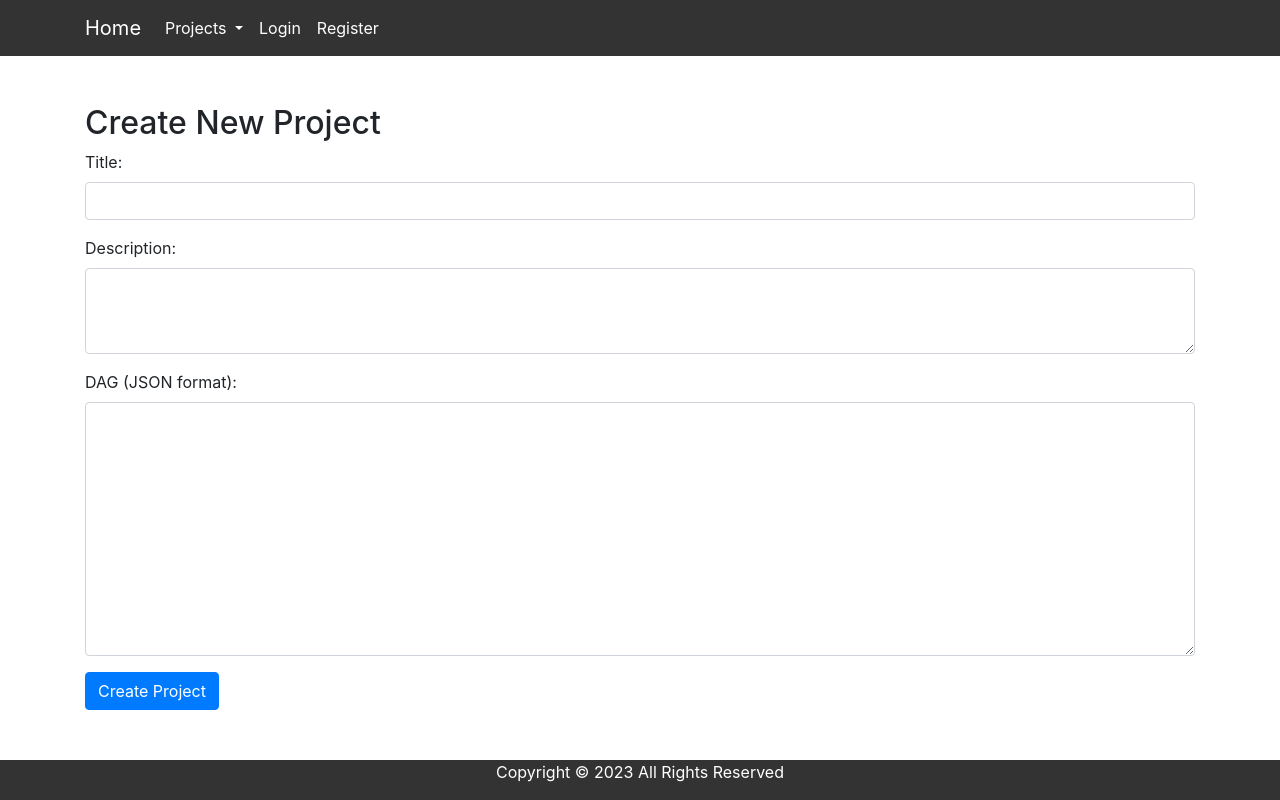
After one commit to haidi-ustc/flask_matflow, a Flask app: page /create_project in a window 1280 px wide. The commit adds this page. Run offline with Flask 3, Linux system fonts and the light colour scheme; parts of the project's set-up code (start-up, migrations or seed data) failed here and were passed over; some libraries are stand-ins or nearby versions.

Commit message:
first version support list projects and create project

```diff
--- a/app.py
+++ b/app.py
@@ -18,6 +18,7 @@ def create_app(config_name):
     app.bcrypt = Bcrypt(app)
 
     regist_blueprints(app)
+    #print(app.config)
 
     print(" * Creating Celery app...")   # Debugging print statement
     init_celery(app)
--- a/main/views.py
+++ b/main/views.py
@@ -1,9 +1,14 @@
-from flask import render_template, jsonify, redirect, url_for, current_app
+import os
+import json
+import markdown
+from flask import session
+from bson import ObjectId
+from flask import render_template, jsonify, redirect, url_for, current_app, request,flash
 from flask_jwt_extended import create_access_token
 from wtforms import StringField, PasswordField, SubmitField
 from wtforms.validators import DataRequired, Length
 from flask_wtf import FlaskForm
-from flask import session
+from datetime import datetime
 
 from main import main
 
@@ -71,7 +76,55 @@ def dashboard():
 
 @main.route('/')
 def index():
+    # Read the README.md file
+    with open(os.path.dirname(main.root_path) + '/README.md', 'r') as f:
+        content = f.read()
+
+    # Convert to HTML
+    content_html = markdown.markdown(content)
+
+    return render_template('index.html', content=content_html)
+
+@main.route('/list_projects')
+def list_projects():
+    mongo = current_app.mongo
+    projects=list(mongo.db.projects.find())
     if session.get("logged_in"):
-        return render_template('index.html')
+        return render_template('list_projects.html',projects=projects)
     else:
-        return redirect(url_for('main.login'))
+        return redirect(url_for('main.index'))
+
+@main.route('/create_project', methods=['GET'])
+def create_project():
+    return render_template('create_project.html')
+
+@main.route('/save_project', methods=['POST'])
+def save_project():
+    mongo = current_app.mongo
+    title = request.form.get('title')
+    description = request.form.get('description')
+    dag = json.loads(request.form.get('dag'))
+
+
+    entry = mongo.db.projects.insert_one({"title":title,
+                       "description":description,"dag":dag,
+                       "created_time":datetime.now(),"ended_time":None})
+    if entry.inserted_id:
+       flash('Project saved successfully!', 'success')
+       return redirect(url_for('main.list_projects'))
+    else:
+       flash('Project saved Failed!', 'fail')
+       return render_template('create_project.html')
+
+@main.route('/update_project_dag', methods=['POST'])
+def update_project_dag():
+    mongo = current_app.mongo
+    project_id = ObjectId(request.form.get('project_id'))
+    dag_data = json.loads(request.form.get('dag_data'))
+
+    project = mongo.db.projects.find_one({"_id": project_id})
+    if project:
+        mongo.db.projects.update_one({"_id": project_id}, {"$set": {"dag": dag_data}})
+        return jsonify({"message": "Data updated successfully!"})
+    else:
+        return jsonify({"message": "Project not found!"}), 404
--- a/templates/base.html
+++ b/templates/base.html
@@ -20,6 +20,9 @@
         .account h1 {
             text-align: center;
         }
+       .nav-link {
+           color: #fff !important;
+       }
 	body {
        display: flex;
        flex-direction: column;
@@ -33,16 +36,22 @@ footer {
 </head>
 <body>
     <header>
-        <nav class="navbar navbar-expand-lg navbar-light bg-light">
+        <nav class="navbar navbar-expand-lg" style="background-color: #333;">
             <div class="container">
-                <a class="navbar-brand" href="#">Home</a>
+                <a class="navbar-brand" href="{{ url_for('main.index') }}" style="color: #fff;">Home</a>
                 <button class="navbar-toggler" type="button" data-toggle="collapse" data-target="#navbarNav" aria-controls="navbarNav" aria-expanded="false" aria-label="Toggle navigation">
                     <span class="navbar-toggler-icon"></span>
                 </button>
                 <div class="collapse navbar-collapse" id="navbarNav">
                     <ul class="navbar-nav">
-                        <li class="nav-item">
-                            <a class="nav-link" href="#">Project</a>
+                    <li class="nav-item dropdown">
+                        <a class="nav-link dropdown-toggle" href="#" id="projectsDropdown" role="button" data-toggle="dropdown" aria-haspopup="true" aria-expanded="false" >
+                            Projects
+                        </a>
+                        <div class="dropdown-menu" aria-labelledby="projectsDropdown">
+                            <a class="dropdown-item" href="{{ url_for('main.list_projects') }}">View Existing Projects</a>
+                            <a class="dropdown-item" href="{{ url_for('main.create_project') }}">Create New Project</a>
+                        </div>
                     </li>
                         {% if not session.logged_in %}
                         <li class="nav-item">
@@ -60,17 +69,17 @@ footer {
                         </li>
 
                         {% endif %}
+
                     </ul>
                 </div>
             </div>
         </nav>
+
     </header>
-    <div class="account">
      {% block content %}{% endblock %}
-    </div>
-    <footer class="navbar-fixed-bottom navbar-light bg-light">
+<footer class="navbar-fixed-bottom" style="background-color: #333;">
     <div class="container text-center">
-            <p>Copyright © 2023 All Rights Reserved</p>
+        <p style="color: #fff;">Copyright © 2023 All Rights Reserved</p>
     </div>
 </footer>
 
--- /dev/null
+++ b/templates/create_project.html
@@ -0,0 +1,24 @@
+{% extends "base.html" %}
+
+{% block title %}Create Project{% endblock %}
+
+{% block content %}
+<div class="container mt-5">
+    <h2>Create New Project</h2>
+    <form action="{{ url_for('main.save_project') }}" method="post">
+        <div class="form-group">
+            <label for="title">Title:</label>
+            <input type="text" class="form-control" id="title" name="title" required>
+        </div>
+        <div class="form-group">
+            <label for="description">Description:</label>
+            <textarea class="form-control" id="description" name="description" rows="3" required></textarea>
+        </div>
+        <div class="form-group">
+            <label for="dag">DAG (JSON format):</label>
+            <textarea class="form-control" id="dag" name="dag" rows="10" required></textarea>
+        </div>
+        <button type="submit" class="btn btn-primary">Create Project</button>
+    </form>
+</div>
+{% endblock %}
--- a/templates/dashboard.html
+++ b/templates/dashboard.html
@@ -1,6 +1,6 @@
 {% extends "base.html" %}
 
-{% block title %}Home{% endblock %}
+{% block title %}Dashboard{% endblock %}
 
 {% block content %}
 <div class="container mt-5">
--- a/templates/login.html
+++ b/templates/login.html
@@ -3,6 +3,8 @@
 {% block title %}Login{% endblock %}
 
 {% block content %}
+<div class="account">
+
 <form action="" method="post">
     <div class="form-group">
         {{ form.name.label }}
@@ -21,4 +23,5 @@
     {{ form.csrf_token }}
     {{ form.submit(class="btn btn-primary") }}
 </form>
+</div>
 {% endblock %}
--- a/templates/register.html
+++ b/templates/register.html
@@ -3,6 +3,8 @@
 {% block title %}Register{% endblock %}
 
 {% block content %}
+<div class="account">
+
 <form action="" method="post">
     <div class="form-group">
         {{ form.username.label }}
@@ -21,4 +23,5 @@
     {{ form.csrf_token }}
     {{ form.submit(class="btn btn-primary") }}
 </form>
+</div>
 {% endblock %}
```
Also changed, not shown: templates/index.html (+2 -11 lines), templates/list_projects.html (added, +78 -0 lines), README.md. Lines whose indentation alone changed are shown as unchanged.
